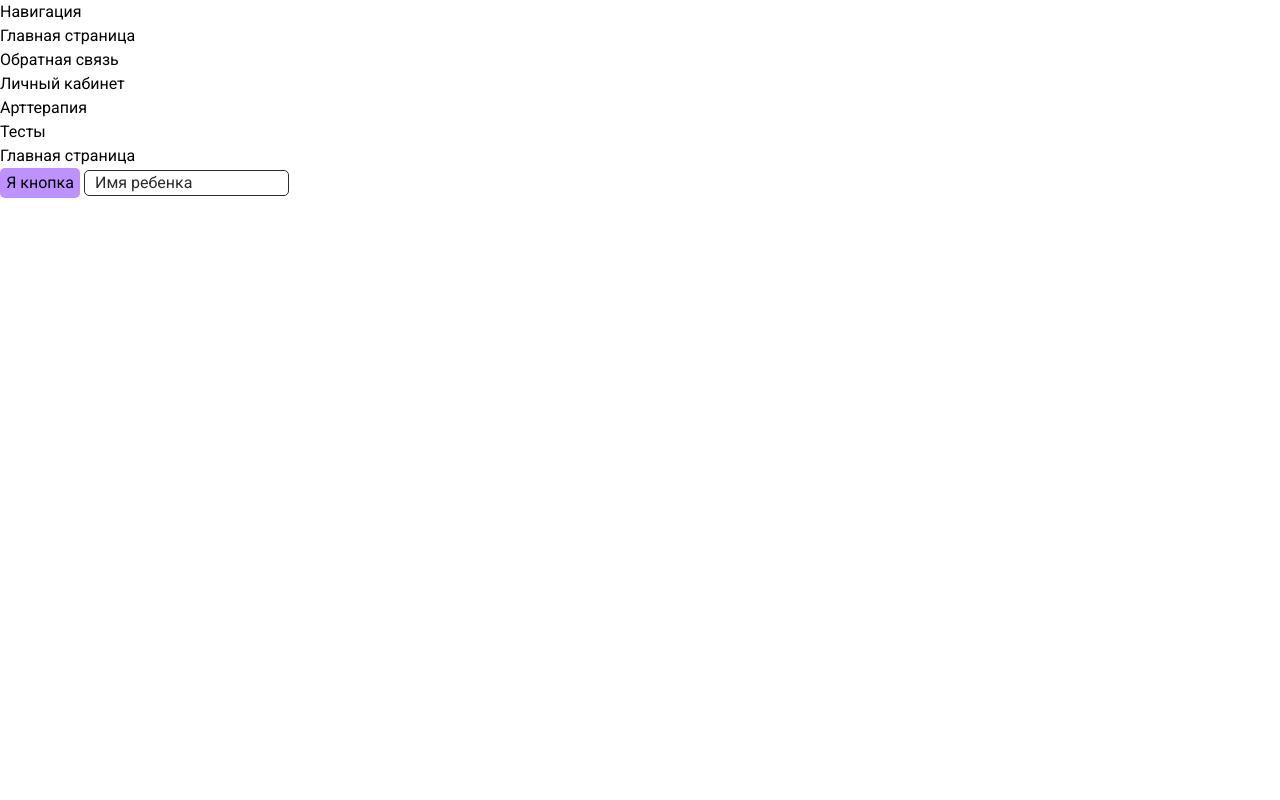
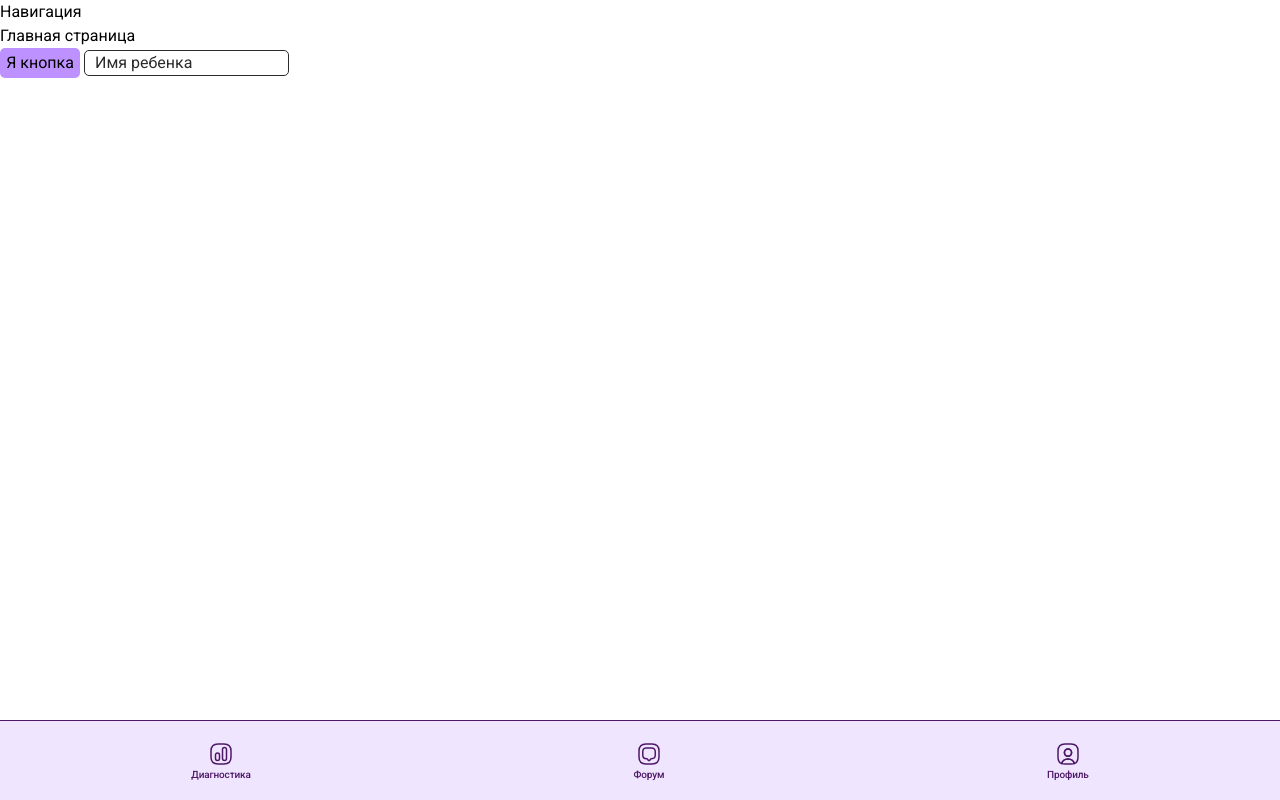
Before and after one commit to ShiVA-ru/epi_world, a SvelteKit app: page / in a window 1280 px wide. Built offline with nearby package versions, Linux system fonts and the light colour scheme.

Commit message:
add nav bar

```diff
--- a/src/routes/+layout.svelte
+++ b/src/routes/+layout.svelte
@@ -4,12 +4,80 @@
 
 <h1>Навигация</h1>
 
-<ul>
+<nav class="nav-bar">
+	<ul class="links">
+		<li class="link">
+			<img
+				src="/icons/diagnostic.svg"
+				alt="Диагностика"
+			/>
+			<a href="/statistic">Диагностика</a>
+		</li>
+		<li class="link">
+			<img
+				src="/icons/forum.svg"
+				alt="Форум"
+			/>
+			<a href="/feedback">Форум</a>
+		</li>
+		<li class="link">
+			<img
+				src="/icons/profile.svg"
+				alt="Профиль"
+			/>
+			<a href="/account">Профиль</a>
+		</li>
+	</ul>
+</nav>
+<!-- <ul>
 	<li><a href="/">Главная страница</a></li>
 	<li><a href="/account">Обратная связь</a></li>
 	<li><a href="/feedback">Личный кабинет</a></li>
 	<li><a href="/paint">Арттерапия</a></li>
 	<li><a href="/tests">Тесты</a></li>
-</ul>
+</ul> -->
 
 <slot />
+
+<style>
+	.nav-bar {
+		position: fixed;
+		bottom: 0;
+		width: 100%;
+		height: 80px;
+		background: #EFE5FF;
+		border-top: #4e1867 1px solid;
+		display: flex;
+		align-items: center;
+	}
+
+	.nav-bar .links {
+		width: 100%;
+		display: flex;
+		align-items: center;
+		justify-content: space-around;
+	}
+
+	.nav-bar .links .link {
+		display: flex;
+		flex-direction: column;
+		align-items: center;
+	}
+
+	.nav-bar .links img {
+		margin: 0 auto;
+		width: 24px;
+		height: 24px;
+		margin-bottom: 3px;
+	}
+
+	.nav-bar .links a {
+		color: #4e1867;
+		text-align: center;
+		font-size: 10px;
+		font-style: normal;
+		font-weight: 500;
+		line-height: normal;
+		letter-spacing: -0.15px;
+	}
+</style>
```
Also changed, not shown: static/icons/profile.svg (added).
